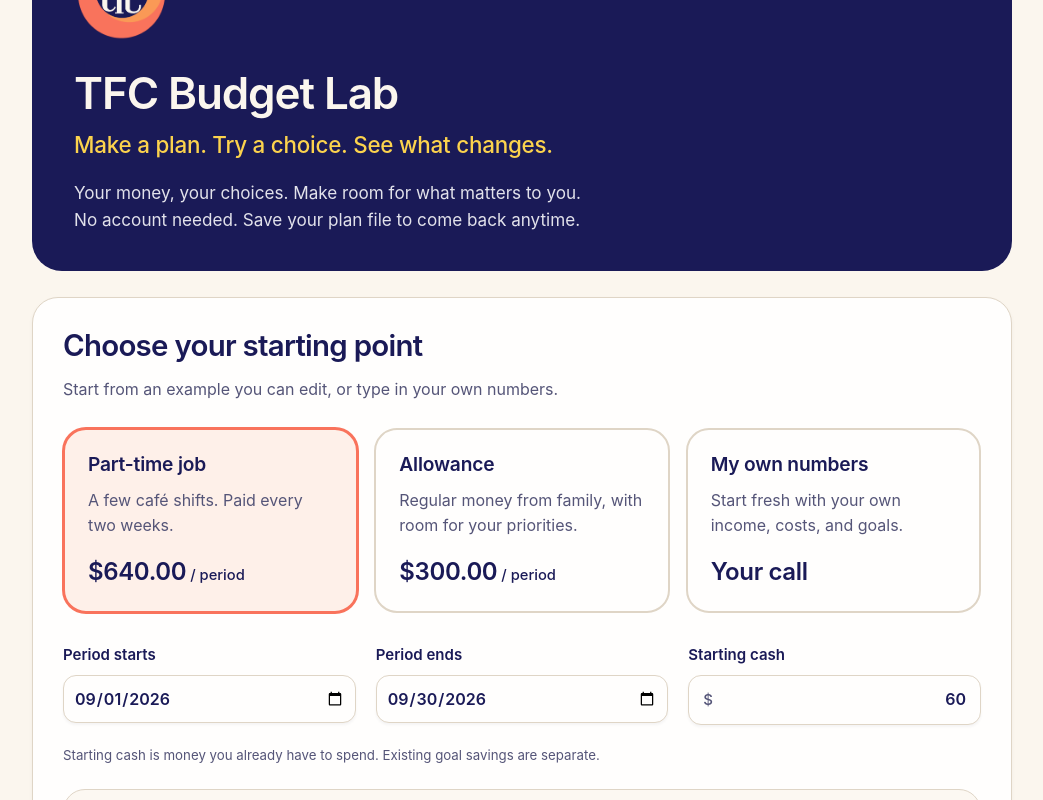
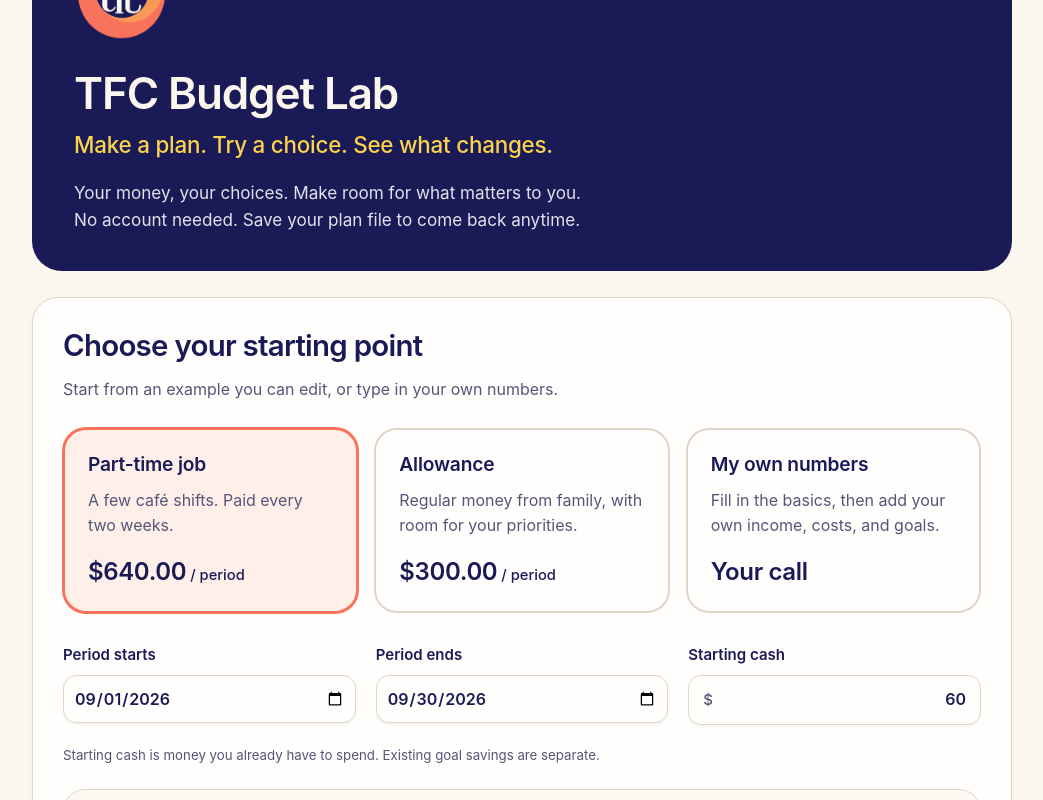
Before and after one commit to detanxx/tfc-budget-lab, a Next.js app: page / in a window 1280 px wide. Both pictures are taken after a click on the button 328 px from the left and 841 px from the top of the page. Shown: the part 321-1121 px from the top of the page, without its empty margins (118-1161 px from the left). Built offline with nearby package versions, Linux system fonts and the light colour scheme.

Commit message:
Update Site source

```diff
--- a/app/page.tsx
+++ b/app/page.tsx
@@ -4,6 +4,7 @@
 import {analyse,incomeDates,example,money,uid,sum,investmentAccounts,type Budget,type Item,type Log,surprises} from '../lib/budget';
 import {parsePlan,savePlan,type SavedPlan} from '../lib/plan-file';
 
+const categoryHints:Record<string,string>={'Essentials':'Costs you need to cover','Flexible spending':'Needed, but the amount can change','Fun':'Things you enjoy'};
 const steps=['Set up','First plan','Surprise','Revise','Reflect'];
 const prettyDate=(value:string)=>value?new Date(value+'T12:00:00').toLocaleDateString('en-CA',{month:'short',day:'numeric'}):'Choose a date';
 function Amount({label,value,onChange}:{label:string;value:number;onChange:(n:number)=>void}){
@@ -27,13 +28,13 @@
 }
 function Goal({b,onChange}:{b:Budget;onChange:(b:Budget)=>void}){
  const a=analyse(b),set=(v:Partial<Budget['goal']>)=>onChange({...b,goal:{...b.goal,...v}});
- return <section className="goal-box"><h3>Savings goal check</h3><p>What are you saving for, and by when?</p><div className="form-grid three"><label>What it’s for<input value={b.goal.name} onChange={e=>set({name:e.target.value})}/></label><Amount label="How much you need" value={b.goal.amount} onChange={amount=>set({amount})}/><label>Target date<input type="date" value={b.goal.target} onChange={e=>set({target:e.target.value})}/></label></div><div className="form-grid two"><Amount label="Already saved (separate from starting cash)" value={b.goal.saved} onChange={saved=>set({saved})}/><Amount label="Set aside each payday" value={b.goal.perPayday} onChange={perPayday=>set({perPayday})}/></div>
+ return <section className="goal-box"><h3>Savings</h3><p>Money set aside for emergencies and upcoming purchases. What are you saving for, and by when?</p><div className="form-grid three"><label>What it’s for<input value={b.goal.name} onChange={e=>set({name:e.target.value})}/></label><Amount label="How much you need" value={b.goal.amount} onChange={amount=>set({amount})}/><label>Target date<input type="date" value={b.goal.target} onChange={e=>set({target:e.target.value})}/></label></div><div className="form-grid two"><Amount label="Already saved (separate from starting cash)" value={b.goal.saved} onChange={saved=>set({saved})}/><Amount label="Set aside each payday" value={b.goal.perPayday} onChange={perPayday=>set({perPayday})}/></div>
  {a.eligible.length?<p>To reach <strong>{money(b.goal.amount)}</strong> with {a.eligible.length} entered payday{a.eligible.length===1?'':'s'}, aim for <strong>{money(a.required)} per payday.</strong></p>:<p>Add a payday on or before your target to work out what to save.</p>}
  <button className="text-button" disabled={!a.eligible.length} onClick={()=>set({perPayday:a.required})}>Use suggested savings amount</button>
  {b.goal.target>b.end&&<p className="hint">Only paydays in this period count. Future pay isn’t assumed.</p>}</section>;
 }
 function Categories({b,onChange,original}:{b:Budget;onChange:(b:Budget)=>void;original?:Budget|null}){
- return <>{b.categories.map(c=>{const total=sum(c.items.filter(i=>i.date>=b.start&&i.date<=b.end));const old=original?.categories.find(x=>x.id===c.id);return <section className="inset category" key={c.id}><div className="section-title"><label className="category-label"><span className="sr-only">Category name</span><input aria-label={'Category name '+c.name} value={c.name} onChange={e=>onChange({...b,categories:b.categories.map(x=>x.id===c.id?{...x,name:e.target.value}:x)})}/></label><div className="category-total"><strong>{money(total)}</strong>{original&&<small>was {money(sum((old?.items||[]).filter(i=>i.date>=original.start&&i.date<=original.end)))}</small>}</div><button className="icon-button" aria-label={'Remove category '+c.name} onClick={()=>onChange({...b,categories:b.categories.filter(x=>x.id!==c.id)})}><X size={18}/></button></div><Entries b={b} items={c.items} update={items=>onChange({...b,categories:b.categories.map(x=>x.id===c.id?{...x,items}:x)})}/><button className="text-button" onClick={()=>onChange({...b,categories:b.categories.map(x=>x.id===c.id?{...x,items:[...x.items,{id:uid(),name:'New item',amount:0,date:b.start}]}:x)})}><Plus size={17}/>Add an item</button></section>})}
+ return <>{b.categories.map(c=>{const total=sum(c.items.filter(i=>i.date>=b.start&&i.date<=b.end));const old=original?.categories.find(x=>x.id===c.id);return <section className="inset category" key={c.id}><div className="section-title"><label className="category-label"><span className="sr-only">Category name</span><input aria-label={'Category name '+c.name} value={c.name} onChange={e=>onChange({...b,categories:b.categories.map(x=>x.id===c.id?{...x,name:e.target.value}:x)})}/></label><div className="category-total"><strong>{money(total)}</strong>{original&&<small>was {money(sum((old?.items||[]).filter(i=>i.date>=original.start&&i.date<=original.end)))}</small>}</div><button className="icon-button" aria-label={'Remove category '+c.name} onClick={()=>onChange({...b,categories:b.categories.filter(x=>x.id!==c.id)})}><X size={18}/></button></div>{categoryHints[c.name]&&<p className="hint">{categoryHints[c.name]}</p>}<Entries b={b} items={c.items} update={items=>onChange({...b,categories:b.categories.map(x=>x.id===c.id?{...x,items}:x)})}/><button className="text-button" onClick={()=>onChange({...b,categories:b.categories.map(x=>x.id===c.id?{...x,items:[...x.items,{id:uid(),name:'New item',amount:0,date:b.start}]}:x)})}><Plus size={17}/>Add an item</button></section>})}
  <button className="secondary add-category" onClick={()=>onChange({...b,categories:[...b.categories,{id:uid(),name:'New category',items:[]}]})}><Plus size={18}/>Add a category</button></>;
 }
 function Investments({b,onChange}:{b:Budget;onChange:(b:Budget)=>void}){
@@ -77,7 +78,7 @@
  {pendingKind&&<Confirm title="Start a fresh plan?" action="Start fresh" onClose={()=>setPendingKind('')} onConfirm={()=>reset(pendingKind)}>This replaces both plans and your reflection. Save your current plan first if you want to keep it.</Confirm>}
  {pendingPlan&&<Confirm title="Open this saved plan?" action="Open saved plan" onClose={()=>setPendingPlan(null)} onConfirm={()=>restore(pendingPlan)}>This replaces what is on screen. Save your current plan first if you want to keep both.</Confirm>}
  {a.excluded>0&&<div className="warning" role="alert"><AlertTriangle size={20}/><p>{a.excluded} item{a.excluded===1?' has':'s have'} missing or out-of-period dates. These items are excluded from totals. Update the dates in your plan.</p></div>}
- {step===0&&<><section className="hero"><img src="/tfc-logo.png" alt=""/><h1>TFC Budget Lab</h1><h2>Make a plan. Try a choice. See what changes.</h2><p>Your money, your choices. Make room for what matters to you.<br/>No account needed. Save your plan file to come back anytime.</p></section><section className="panel"><h2>Choose your starting point</h2><p className="lead">Start from an example you can edit, or type in your own numbers.</p><div className="starting-options">{[{id:'job',name:'Part-time job',detail:'A few café shifts. Paid every two weeks.',value:money(analyse(example('job',new Date())).income)},{id:'allowance',name:'Allowance',detail:'Regular money from family, with room for your priorities.',value:money(analyse(example('allowance',new Date())).income)},{id:'blank',name:'My own numbers',detail:'Start fresh with your own income, costs, and goals.',value:'Your call'}].map(x=><button key={x.id} aria-pressed={kind===x.id} className={kind===x.id?'selected':''} onClick={()=>started?setPendingKind(x.id):reset(x.id)}><h3>{x.name}</h3><p>{x.detail}</p><strong>{x.value}{x.id!=='blank'&&<small> / period</small>}</strong></button>)}</div>
+ {step===0&&<><section className="hero"><img src="/tfc-logo.png" alt=""/><h1>TFC Budget Lab</h1><h2>Make a plan. Try a choice. See what changes.</h2><p>Your money, your choices. Make room for what matters to you.<br/>No account needed. Save your plan file to come back anytime.</p></section><section className="panel"><h2>Choose your starting point</h2><p className="lead">Start from an example you can edit, or type in your own numbers.</p><div className="starting-options">{[{id:'job',name:'Part-time job',detail:'A few café shifts. Paid every two weeks.',value:money(analyse(example('job',new Date())).income)},{id:'allowance',name:'Allowance',detail:'Regular money from family, with room for your priorities.',value:money(analyse(example('allowance',new Date())).income)},{id:'blank',name:'My own numbers',detail:'Fill in the basics, then add your own income, costs, and goals.',value:'Your call'}].map(x=><button key={x.id} aria-pressed={kind===x.id} className={kind===x.id?'selected':''} onClick={()=>started?setPendingKind(x.id):reset(x.id)}><h3>{x.name}</h3><p>{x.detail}</p><strong>{x.value}{x.id!=='blank'&&<small> / period</small>}</strong></button>)}</div>
  {started?<><div className="form-grid three"><label>Period starts<input type="date" max={b.end} value={b.start} onChange={e=>e.target.value&&e.target.value<=b.end&&setB({...b,start:e.target.value})}/></label><label>Period ends<input type="date" min={b.start} value={b.end} onChange={e=>e.target.value&&e.target.value>=b.start&&setB({...b,end:e.target.value})}/></label><Amount label="Starting cash" value={b.opening} onChange={opening=>setB({...b,opening})}/></div><p className="hint">Starting cash is money you already have to spend. Existing goal savings are separate.</p><Income b={b} onChange={setB}/><Goal b={b} onChange={setB}/><div className="actions right"><button className="primary" onClick={()=>go(original?3:1)}>{original?'Continue my revised plan':'Build my plan'}</button></div></>:<p className="setup-hint"><ShieldCheck size={20}/>Choose a starting point above, or open a saved plan. Your budget stays in your browser tab.</p>}</section></>}
  {step===1&&<section className="panel"><h1>{original?'Your first plan':'Build your first plan'}</h1><p className="lead">Add, rename, or remove items, and set the day each one is due. Whatever you don’t assign stays as money left over.</p>{original&&<div className="success"><Check size={19}/><span>This is your original snapshot. Make new changes in <button className="inline-link" onClick={()=>go(3)}>Revise</button>.</span></div>}<fieldset disabled={!!original}><Categories b={originalView} onChange={setB}/><Investments b={originalView} onChange={setB}/>{!original&&<Goal b={b} onChange={setB}/>}</fieldset><Totals b={originalView}/><GoalStatus b={originalView}/><Timeline b={originalView}/><div className="actions"><button className="secondary" onClick={()=>go(0)}>Back</button><button className="primary" onClick={()=>go(2)}>{original?'Try a surprise':'Lock in my first plan'}</button></div></section>}
  {step===2&&<section className="panel"><h1>Something unexpected!</h1><p className="lead">Life doesn’t always follow the plan. Try a surprise, or test a spending choice.</p><div className="event-filters"><button className={!lab&&eventType==='all'?'primary':'secondary'} onClick={()=>draw('all')}><Shuffle size={18}/>Surprise me</button><button className={!lab&&eventType==='cost'?'primary':'secondary'} onClick={()=>draw('cost')}>Unexpected cost</button><button className={!lab&&eventType==='income'?'primary':'secondary'} onClick={()=>draw('income')}>Extra income</button><button className={lab?'primary':'secondary'} onClick={()=>{setLab(true);setDrawn(null)}}>Spending choice</button></div>
--- a/lib/budget.ts
+++ b/lib/budget.ts
@@ -50,7 +50,7 @@
 }
 export function example(kind='job',today?:Date): Budget {
  const item=(name:string,amount:number,day:string)=>({id:uid(),name,amount,date:'2026-10-'+day});
- const result:Budget={start:'2026-10-01',end:'2026-10-31',opening:kind==='blank'?0:60,income:kind==='blank'?[]:kind==='allowance'?[item('Allowance',100,'02'),item('Allowance',100,'16')]:[item('Café shift pay',320,'09'),item('Café shift pay',320,'23')],categories:kind==='blank'?[]:[{id:uid(),name:'Everyday essentials',items:[item('Transit pass',80,'01'),item('Phone plan',35,'12')]},{id:uid(),name:'Food & friends',items:[item('Lunches',65,'10'),item('Weekend hangout',40,'17')]},{id:uid(),name:'A little for me',items:[item('Clothes',55,'24'),item('Music subscription',11,'05')]}],goal:{name:'A new pair of headphones',amount:kind==='allowance'?50:200,saved:0,target:'2026-10-31',perPayday:kind==='blank'?0:kind==='allowance'?25:100}};
+ const result:Budget={start:'2026-10-01',end:'2026-10-31',opening:kind==='blank'?0:60,income:kind==='blank'?[]:kind==='allowance'?[item('Allowance',100,'02'),item('Allowance',100,'16')]:[item('Café shift pay',320,'09'),item('Café shift pay',320,'23')],categories:kind==='blank'?[{id:uid(),name:'Essentials',items:[item('Transit',0,'01'),item('Phone',0,'10')]},{id:uid(),name:'Flexible spending',items:[item('Food out',0,'08')]},{id:uid(),name:'Fun',items:[item('Fun money',0,'18')]}]:[{id:uid(),name:'Everyday essentials',items:[item('Transit pass',80,'01'),item('Phone plan',35,'12')]},{id:uid(),name:'Food & friends',items:[item('Lunches',65,'10'),item('Weekend hangout',40,'17')]},{id:uid(),name:'A little for me',items:[item('Clothes',55,'24'),item('Music subscription',11,'05')]}],goal:{name:kind==='blank'?'Savings goal':'A new pair of headphones',amount:kind==='blank'?0:kind==='allowance'?50:200,saved:0,target:'2026-10-31',perPayday:kind==='blank'?0:kind==='allowance'?25:100}};
  if(kind==='allowance'){result.categories=[{id:uid(),name:'Food & friends',items:[item('Snacks after school',25,'04'),item('A day out',35,'18')]},{id:uid(),name:'A little for me',items:[item('Game or hobby',30,'20'),item('Music subscription',11,'05')]}];}
  if(today){const prefix=`${today.getFullYear()}-${String(today.getMonth()+1).padStart(2,'0')}`;const end=new Date(today.getFullYear(),today.getMonth()+1,0).getDate();result.start=prefix+'-01';result.end=prefix+'-'+end;result.goal.target=result.end;for(const i of [...result.income,...result.categories.flatMap(c=>c.items)])i.date=prefix+i.date.slice(7);}
  if(result.income.length)result.income=[{...result.income[0],cadence:'biweekly'}];
```
Also changed, not shown: 2 other files (tests, documents, lock files or other folders).
